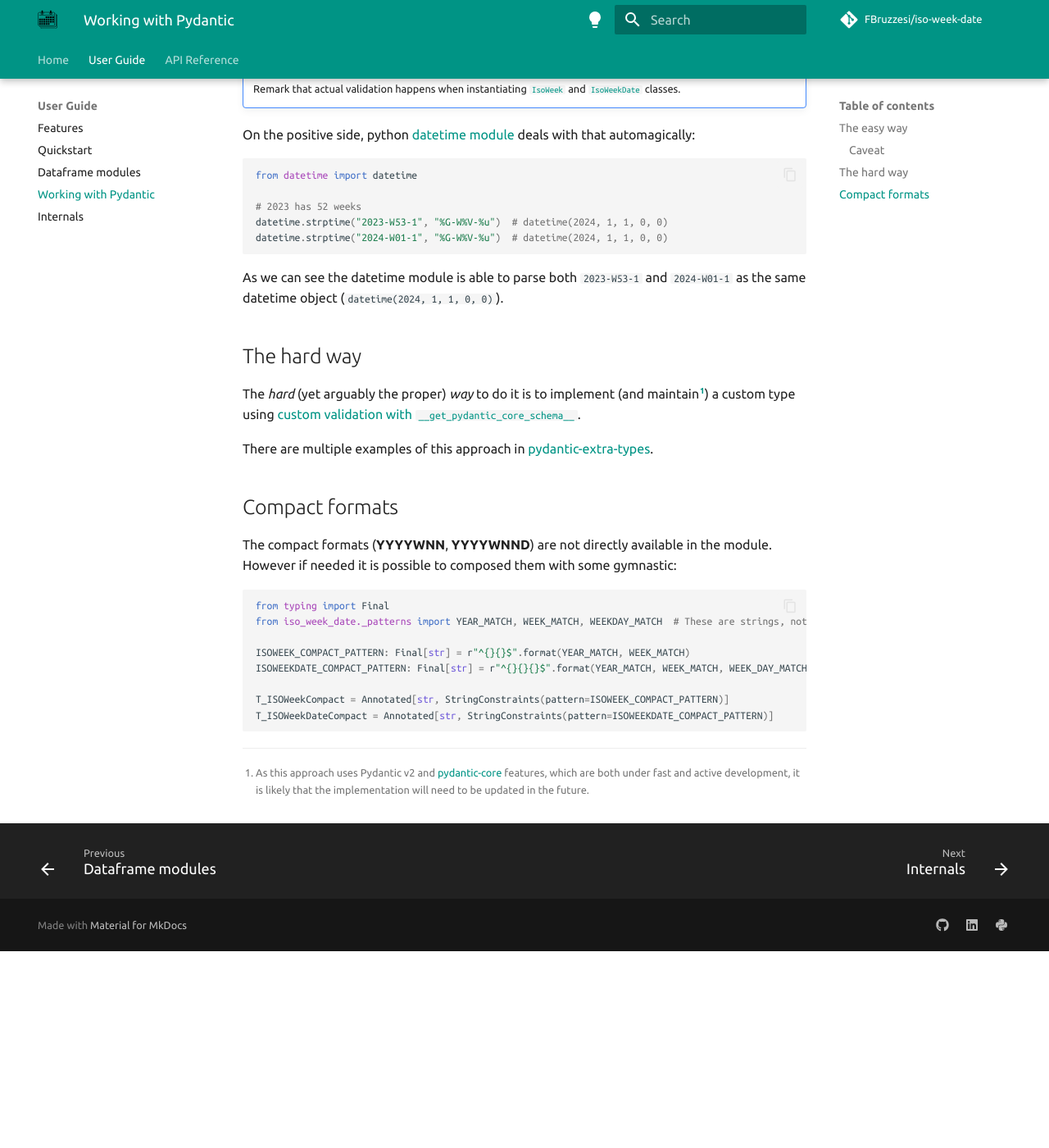
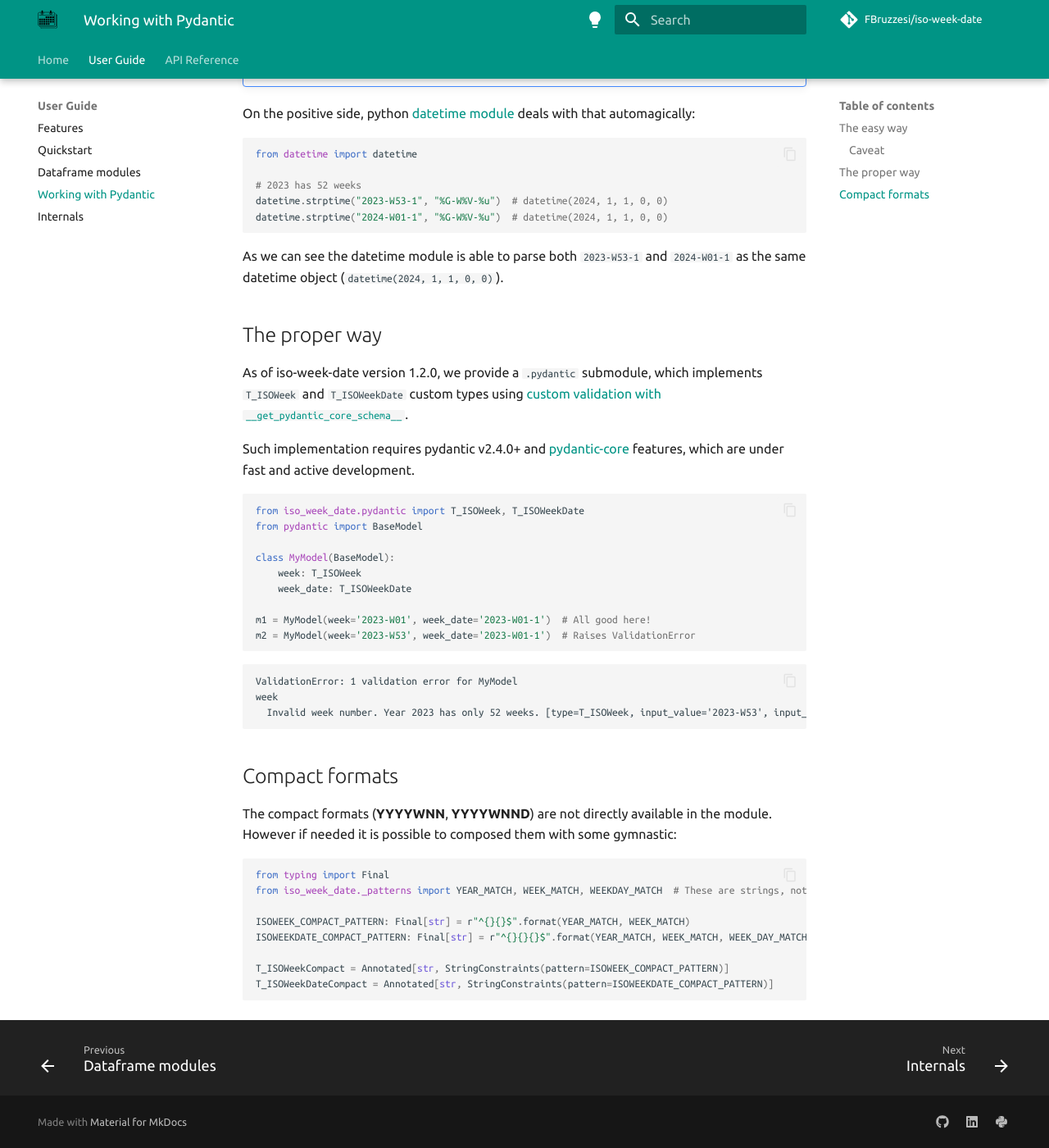
Before and after one commit to FBruzzesi/iso-week-date, an MkDocs documentation site: the page built from docs/user-guide/pydantic.md, in a window 1280 px wide and 1400 px high, scrolled down 1011 px. Shown: the whole window at 82% size. Built offline with MkDocs 1.6.1 and Material for MkDocs 9.7.7, drawn with Linux system fonts in a browser that asks for light colours; comment, search, counter and statistics services are not loaded; before the commit the page ends 2171 px from its top, so only the background shows below that; some of the changed text lies outside the part shown.

Commit message:
pydantic types

````diff
--- a/docs/user-guide/pydantic.md
+++ b/docs/user-guide/pydantic.md
@@ -46,13 +46,29 @@
 
 As we can see the datetime module is able to parse both `2023-W53-1` and `2024-W01-1` as the same datetime object (`datetime(2024, 1, 1, 0, 0)`).
 
-## The hard way
+## The proper way
 
-The _hard_ (yet arguably the proper) _way_ to do it is to implement (and maintain[^1]) a custom type using [custom validation with `__get_pydantic_core_schema__`](https://docs.pydantic.dev/latest/concepts/types/#customizing-validation-with-__get_pydantic_core_schema__).
+As of iso-week-date version 1.2.0, we provide a `.pydantic` submodule, which implements `T_ISOWeek` and `T_ISOWeekDate` custom types using [custom validation with `__get_pydantic_core_schema__`](https://docs.pydantic.dev/latest/concepts/types/#customizing-validation-with-__get_pydantic_core_schema__).
 
-There are multiple examples of this approach in [pydantic-extra-types](https://github.com/pydantic/pydantic-extra-types).
+Such implementation requires pydantic v2.4.0+ and [pydantic-core](https://github.com/pydantic/pydantic-core) features, which are under fast and active development.
 
-[^1]: As this approach uses Pydantic v2 and [pydantic-core](https://github.com/pydantic/pydantic-core) features, which are both under fast and active development, it is likely that the implementation will need to be updated in the future.
+```py
+from iso_week_date.pydantic import T_ISOWeek, T_ISOWeekDate
+from pydantic import BaseModel
+
+class MyModel(BaseModel):
+    week: T_ISOWeek
+    week_date: T_ISOWeekDate
+
+m1 = MyModel(week='2023-W01', week_date='2023-W01-1')  # All good here!
+m2 = MyModel(week='2023-W53', week_date='2023-W01-1')  # Raises ValidationError
+```
+
+```terminal
+ValidationError: 1 validation error for MyModel
+week
+  Invalid week number. Year 2023 has only 52 weeks. [type=T_ISOWeek, input_value='2023-W53', input_type=str]
+```
 
 ## Compact formats
 
--- a/mkdocs.yaml
+++ b/mkdocs.yaml
@@ -132,5 +132,5 @@
     - IsoWeekDate: api/isoweekdate.md
     - pandas_utils: api/pandas.md
     - polars_utils: api/polars.md
-    - pydantic: api/pydantic-types.md
+    - pydantic: api/pydantic.md
     - Mixin's: api/mixins.md
````
Also changed, not shown: other parts of docs/user-guide/pydantic.md (+2 -2 lines), docs/api/pydantic.md (renamed from docs/api/pydantic-types.md, +2 -2 lines), 2 other files.
